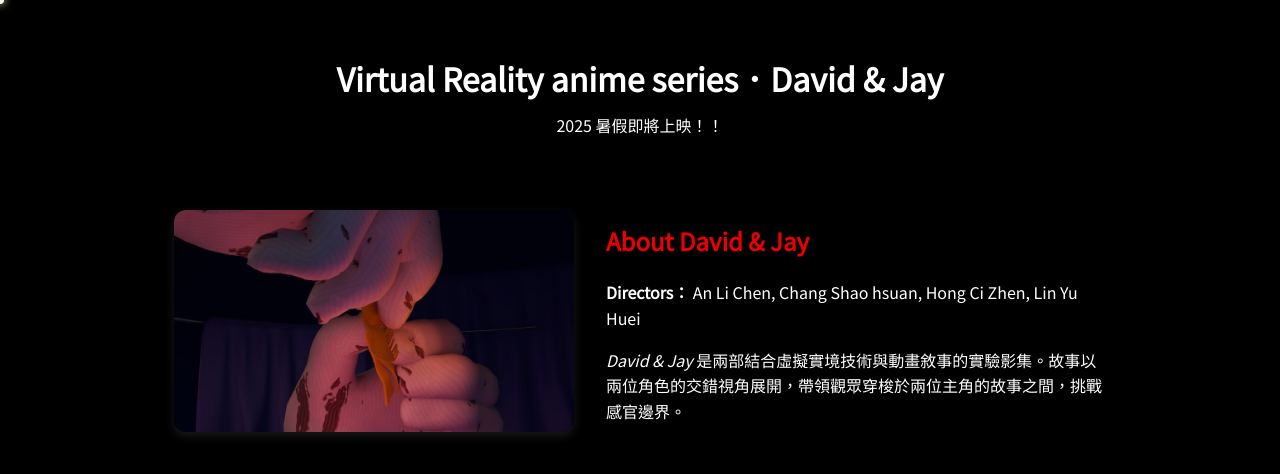
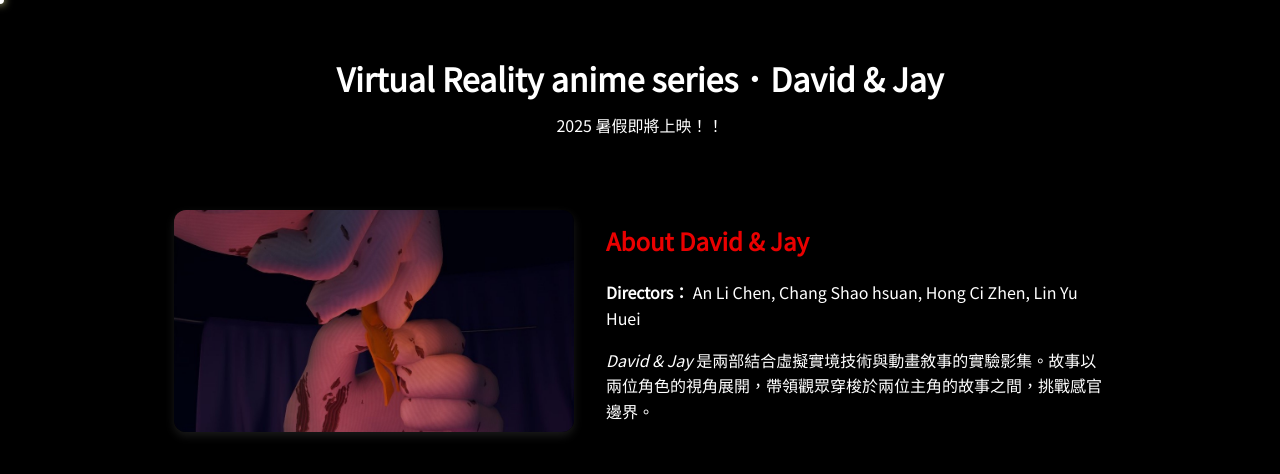
Before and after one commit to Frabeek/vr-project-D-J, a plain HTML site: page index.html in a window 1280 px wide. Shown: the top 474 px of the page. Drawn offline with nearby package versions, Linux system fonts and the light colour scheme.

Commit message:
Update index.html

```diff
--- a/index.html
+++ b/index.html
@@ -103,7 +103,7 @@
         <div class="intro-text">
           <h2>About David & Jay</h2>
           <p><strong>Directors：</strong> An Li Chen, Chang Shao hsuan, Hong Ci Zhen, Lin Yu Huei</p>
-          <p><i>David & Jay</i> 是兩部結合虛擬實境技術與動畫敘事的實驗影集。故事以兩位角色的交錯視角展開，帶領觀眾穿梭於兩位主角的故事之間，挑戰感官邊界。</p>
+          <p><i>David & Jay</i> 是兩部結合虛擬實境技術與動畫敘事的實驗影集。故事以兩位角色的視角展開，帶領觀眾穿梭於兩位主角的故事之間，挑戰感官邊界。</p>
         </div>
       </div>
     </section>
```
